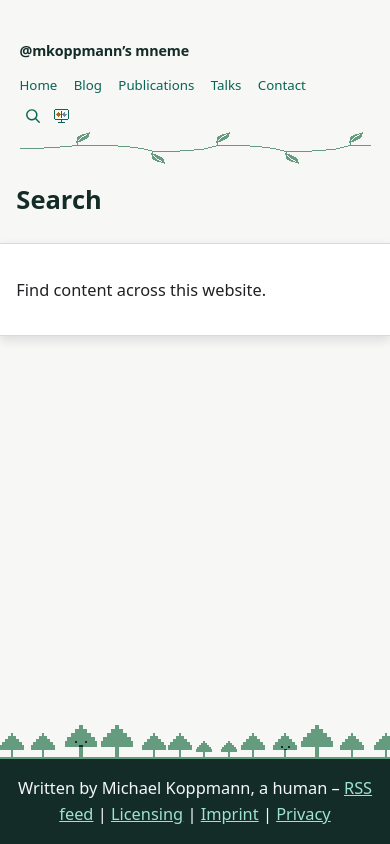
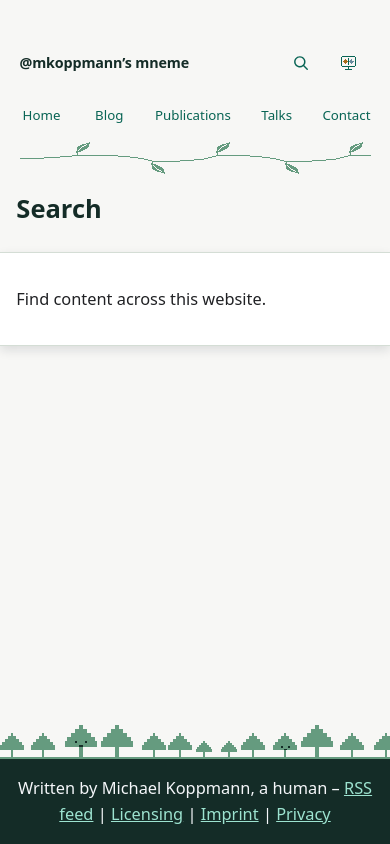
Before and after one commit to mkoppmann/website, an Astro site: page /search in a window 390 px wide. Built offline with nearby package versions, Linux system fonts and the light colour scheme; Astro itself is replaced by a stand-in of ours.

Commit message:
Optimize header bar for smaller displays
The search and theme icons are now sharing the line with the site name.

```diff
--- a/src/components/Nav.astro
+++ b/src/components/Nav.astro
@@ -5,10 +5,12 @@ const siteName = "@mkoppmann’s mneme";
 
 <nav>
   <a href="/" class="nav-brand">{siteName}</a>
+  <div class="nav-menu">
     <div class="nav-links">
       <a href="/" class:list={[{ active: currentPath === "/" }]}>Home</a>
-    <a href="/blog/" class:list={[{ active: currentPath.startsWith("/blog/") }]}
-      >Blog</a
+      <a
+        href="/blog/"
+        class:list={[{ active: currentPath.startsWith("/blog/") }]}>Blog</a
       >
       <a
         href="/publications/"
@@ -21,6 +23,7 @@ const siteName = "@mkoppmann’s mneme";
       <a href="/contact/" class:list={[{ active: currentPath === "/contact/" }]}
         >Contact</a
       >
+    </div>
     <div class="nav-actions">
       <a
         href="/search/"
@@ -260,6 +263,7 @@ const siteName = "@mkoppmann’s mneme";
       white-space: nowrap;
     }
 
+    .nav-menu,
     .nav-links {
       display: flex;
       flex: none;
@@ -268,13 +272,17 @@ const siteName = "@mkoppmann’s mneme";
       gap: var(--space-xs) var(--space-md);
     }
 
+    .nav-menu {
+      align-items: flex-start;
+    }
+
     .nav-actions {
       display: flex;
       align-items: center;
       gap: var(--space-2xs);
     }
 
-    :where(.nav-links a) {
+    :where(.nav-links a, .nav-search) {
       display: inline-block;
       font-size: 0.8125rem;
       text-decoration: none;
@@ -286,16 +294,19 @@ const siteName = "@mkoppmann’s mneme";
       transition: background-size 180ms ease;
     }
 
-    :where(.nav-links a:hover),
-    :where(.nav-links a.active) {
+    :where(.nav-links a:hover, .nav-search:hover),
+    :where(.nav-links a.active, .nav-search.active) {
       background-size: 100% 2px;
     }
 
-    :where(.nav-links a:focus-visible) {
+    :where(.nav-links a:focus-visible, .nav-search:focus-visible) {
       background-size: 100% 2px;
     }
 
-    :where(.nav-links a:focus:not(:focus-visible)) {
+    :where(
+      .nav-links a:focus:not(:focus-visible),
+      .nav-search:focus:not(:focus-visible)
+    ) {
       background-size: 0 2px;
     }
 
@@ -349,9 +360,48 @@ const siteName = "@mkoppmann’s mneme";
 
     @media (max-width: 480px) {
       nav {
-        flex-direction: column;
-        align-items: flex-start;
+        display: grid;
+        grid-template-columns: minmax(0, 1fr) auto;
+        grid-template-areas:
+          "brand actions"
+          "links links";
+        align-items: center;
+        gap: var(--space-xs) var(--space-2xs);
         padding: var(--space-md) 0 calc(var(--space-md) + var(--space-2xs));
+      }
+
+      .nav-brand {
+        grid-area: brand;
+        display: flex;
+        align-items: center;
+        min-width: 44px;
+        min-height: 44px;
+      }
+
+      .nav-menu {
+        display: contents;
+      }
+
+      .nav-links {
+        grid-area: links;
+        flex-wrap: nowrap;
+        justify-content: space-between;
+        gap: var(--space-xs);
+      }
+
+      .nav-actions {
+        grid-area: actions;
+      }
+
+      .nav-links a,
+      .nav-search,
+      .nav-theme {
+        display: inline-flex;
+        align-items: center;
+        justify-content: center;
+        min-width: 44px;
+        min-height: 44px;
+        padding: 0;
       }
     }
 
@@ -365,7 +415,7 @@ const siteName = "@mkoppmann’s mneme";
       }
 
       .nav-links {
-        gap: var(--space-sm);
+        gap: var(--space-2xs);
       }
 
       .nav-links a {
```
Lines whose indentation alone changed are shown as unchanged.
